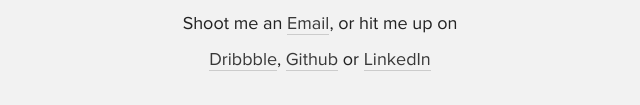
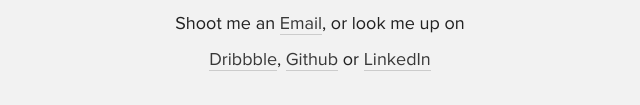
Before and after one commit to bobadilla/bobadilla.github.com, a plain HTML site: page index.html in a window 1280 px wide. Shown: the part 5362-5467 px from the top of the page, 320-960 px from the left. Drawn offline with Linux system fonts and the light colour scheme.

Commit message:
Update index.html

```diff
--- a/index.html
+++ b/index.html
@@ -248,7 +248,7 @@ My process goes from sketches/ white boards, to user flows, and use <a href="htt
 
 <p class="thin text-center">
 
-Shoot me an <a href="mailto:bobadilla.jr@gmail.com" class="underline">Email</a>, or hit me up on<br><a href="https://dribbble.com/bobadilla" target="_blank" class="underline">Dribbble</a>, <a href="https://github.com/bobadilla" target="_blank" class="underline">Github</a> or <a href="https://www.linkedin.com/in/bobadillajr" target="_blank" class="underline">LinkedIn</a>
+Shoot me an <a href="mailto:bobadilla.jr@gmail.com" class="underline">Email</a>, or look me up on<br><a href="https://dribbble.com/bobadilla" target="_blank" class="underline">Dribbble</a>, <a href="https://github.com/bobadilla" target="_blank" class="underline">Github</a> or <a href="https://www.linkedin.com/in/bobadillajr" target="_blank" class="underline">LinkedIn</a>
 
 
 </div>
```
